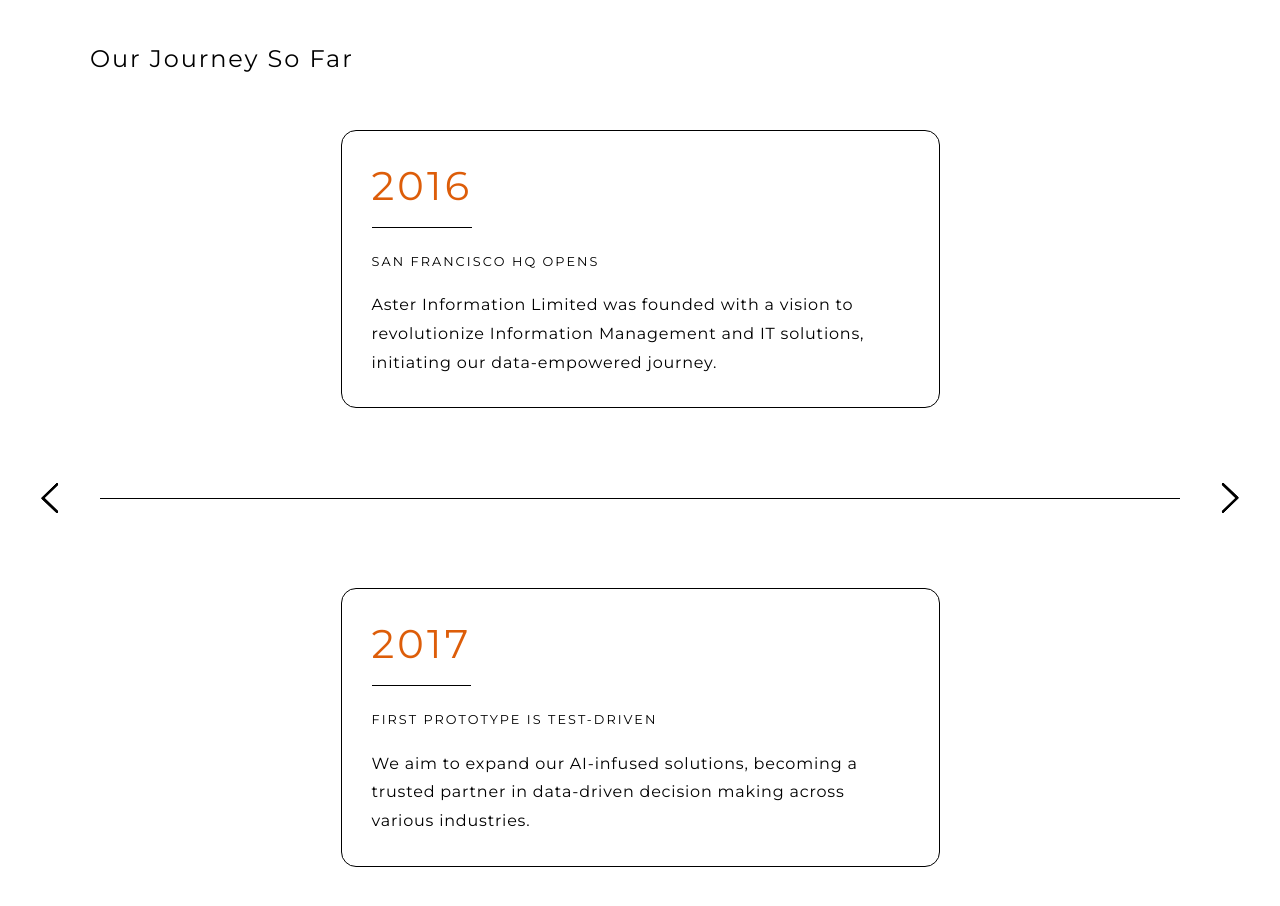
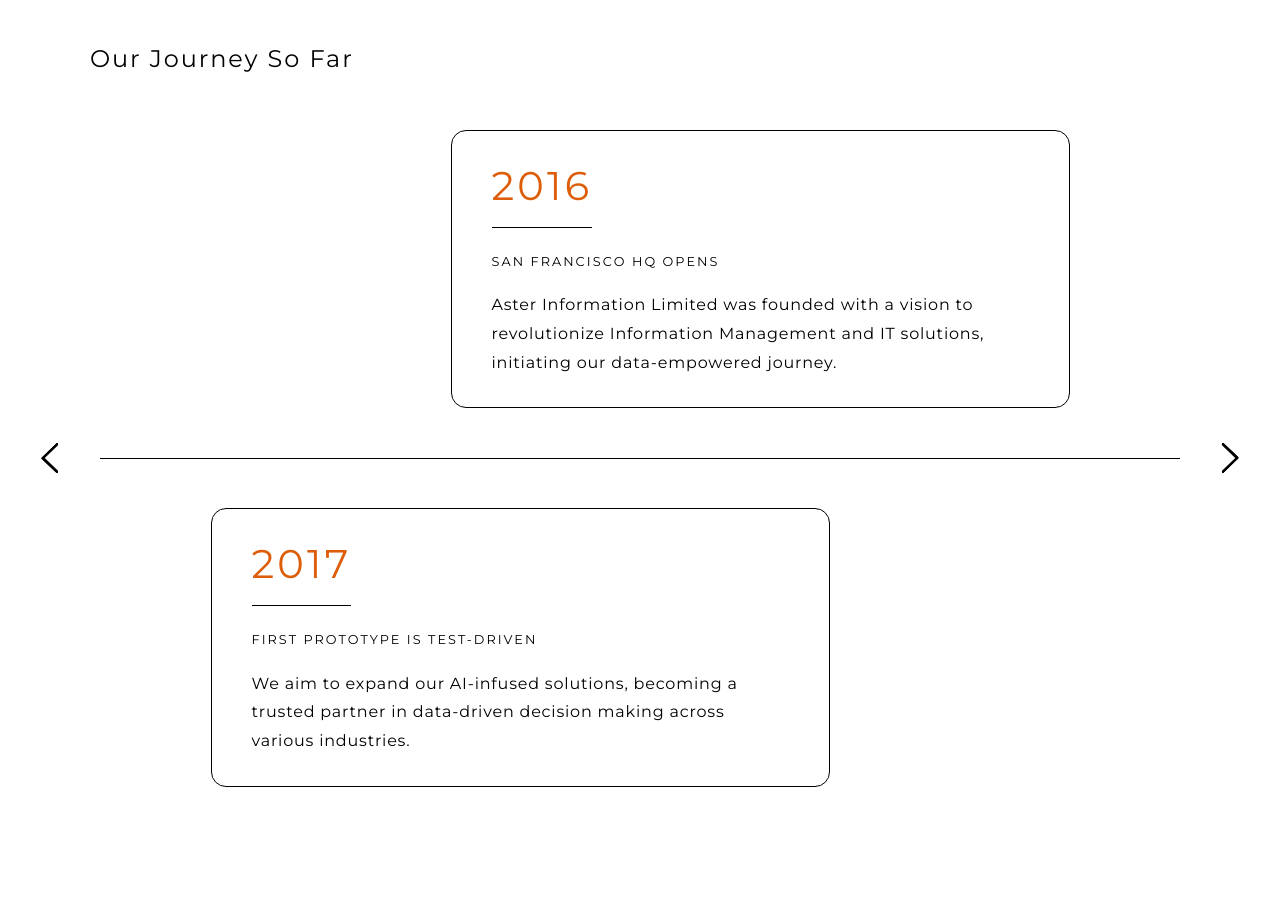
Before and after one commit to Moamal-2000/aster-information, a React (Vite) app: page /about in a window 1280 px wide. Shown: the part 1700-2606 px from the top of the page. Built offline with nearby package versions, Linux system fonts and the light colour scheme.

Commit message:
feat: animate JourneySlider on next/prev buttons

```diff
--- a/src/Components/Pages/About/JourneySection/JourneySlider/JourneySlider.jsx
+++ b/src/Components/Pages/About/JourneySection/JourneySlider/JourneySlider.jsx
@@ -23,13 +23,17 @@ const JourneySlider = () => {
     <div className={s.journeySlider}>
       {journeySliderData.map((sliderData, index) => {
         const activeClass = index === sliderIndex ? s.active : "";
+        const isEven = sliderIndex % 2 === 0;
+        const animateDirectionClass = isEven ? s.goRight : s.goLeft;
 
         return (
           <div
             className={`${s.wrapper} ${activeClass}`}
             key={sliderData[0].year}
           >
-            <div className={s.card}>
+            <div
+              className={`${s.card} ${s.firstCard} ${animateDirectionClass}`}
+            >
               <TimelineCard data={sliderData[0]} />
             </div>
 
@@ -38,7 +42,9 @@ const JourneySlider = () => {
               handlePrevSlide={handlePrevSlide}
             />
 
-            <div className={s.card}>
+            <div
+              className={`${s.card} ${s.secondCard} ${animateDirectionClass}`}
+            >
               <TimelineCard data={sliderData[1]} />
             </div>
           </div>
--- a/src/Components/Pages/About/JourneySection/JourneySlider/JourneySlider.module.scss
+++ b/src/Components/Pages/About/JourneySection/JourneySlider/JourneySlider.module.scss
@@ -17,16 +17,32 @@
   display: flex;
   flex-direction: column;
   align-items: center;
-  gap: 40px;
   width: 100%;
 }
 
 .wrapper .card {
+  position: relative;
   opacity: 0;
-  transition: opacity 1s ease;
+  transition: opacity .6s ease, left ease-out 1.2s .4s;
 }
 
 .wrapper.active .card {
-  transition: opacity 1s .8s ease;
+  transition: opacity .6s .6s ease, left ease-out 1.2s .4s;
   opacity: 1;
 }
+
+.wrapper .card.firstCard.goLeft {
+  left: calc(var(--journey-slider-left) * -1);
+}
+
+.wrapper .card.secondCard.goLeft {
+  left: var(--journey-slider-left);
+}
+
+.wrapper .card.firstCard.goRight {
+  left: var(--journey-slider-left);
+}
+
+.wrapper .card.secondCard.goRight {
+  left: calc(var(--journey-slider-left) * -1);
+}
--- a/src/Components/Pages/About/JourneySection/JourneySlider/TimelineCard/TimelineCard.module.scss
+++ b/src/Components/Pages/About/JourneySection/JourneySlider/TimelineCard/TimelineCard.module.scss
@@ -2,7 +2,7 @@
 
 .timelineCard {
   border: solid 1px var(--black);
-  padding: 30px;
+  padding: 30px 40px;
   width: fit-content;
   border-radius: 15px;
 }
--- a/src/Styles/variables.scss
+++ b/src/Styles/variables.scss
@@ -7,6 +7,7 @@
   --shadow-height: 380px;
   --left-margin-content: 30px;
   --why-us-section-padding: 120px;
+  --journey-slider-left: 120px;
 }
 
 @media (max-width: 1600px) {
```
